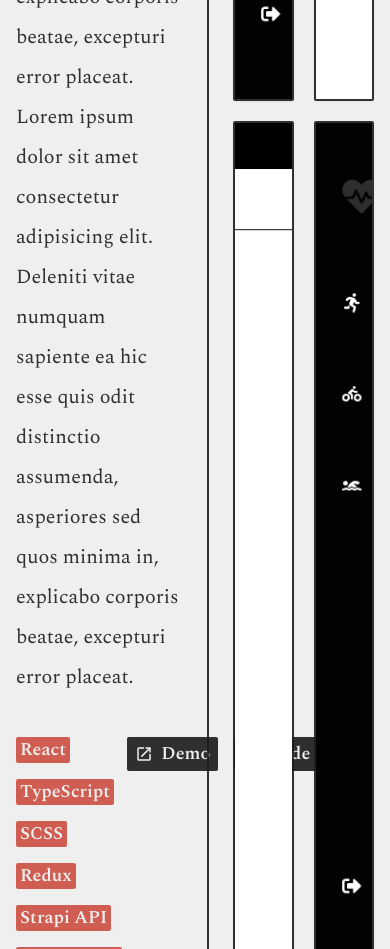
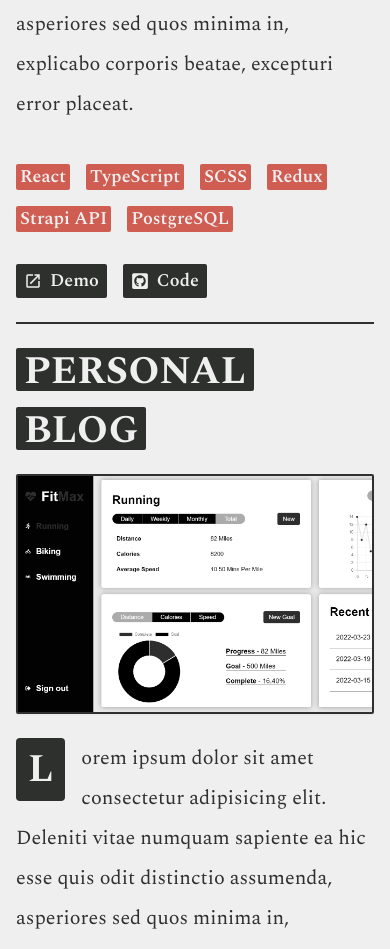
Before and after one commit to Phil-Elliott/PaperPortfolio, a Next.js app: page / in a window 390 px wide. Shown: the part 5000-5949 px from the top of the page. Built offline with nearby package versions, Linux system fonts and the light colour scheme; a web font is replaced by a local one.

Commit message:
made projects section responsive

```diff
--- a/components/Projects/Project/Project.tsx
+++ b/components/Projects/Project/Project.tsx
@@ -13,12 +13,12 @@ type ProjectProps = {
 const Project = ({ title, description, skills, demo }: ProjectProps) => {
   return (
     <div className="">
-      <div className="flex flex-wrap">
+      <div className="hidden lg3:flex flex-wrap">
         {title.map((word, index) => {
           return (
             <h1
               key={index}
-              className="uppercase inline-flex text-fluid-7xl font-bold mb-4 px-1 bg-Secondary text-Primary rounded-sm mr-2"
+              className="uppercase inline-flex text-fluid-7xl font-bold mb-4 px-2 pt-1 bg-Secondary text-Primary rounded-sm mr-2"
             >
               {word}
             </h1>
@@ -26,7 +26,7 @@ const Project = ({ title, description, skills, demo }: ProjectProps) => {
         })}
       </div>
       <p className="article-text mt-6">{description}</p>
-      <div className="grid grid-cols-3 mt-10 font-semibold">
+      <div className="md:grid grid-cols-3 mt-10 font-semibold">
         <ul className="flex flex-wrap gap-4 col-span-2 items-center">
           {skills.map((skill, index) => {
             return (
@@ -39,7 +39,7 @@ const Project = ({ title, description, skills, demo }: ProjectProps) => {
             );
           })}
         </ul>
-        <div className="flex ml-auto items-start gap-4 text-lg">
+        <div className="flex ml-auto items-start gap-4 text-lg pt-8 md:pt-0 ">
           <Link
             href={demo}
             className="flex items-center text-Primary bg-Secondary p-2 rounded-sm hover:bg-Tertiary"
--- a/components/Projects/Project/ProjectImage.tsx
+++ b/components/Projects/Project/ProjectImage.tsx
@@ -4,17 +4,20 @@ import Image from "next/image";
 import Button from "../../shared/Button/Button";
 
 type ProjectImageProps = {
+  title: string[];
   images: StaticImageData[];
   index: number;
 };
 
-const ProjectImage = ({ images, index }: ProjectImageProps) => {
+const ProjectImage = ({ title, images, index }: ProjectImageProps) => {
   const isEven = index % 2 === 0;
-  const border = !isEven ? "border-r-2 pr-6" : "border-l-2 pl-6";
+  const border = !isEven
+    ? "lg3:border-r-2 lg3:pr-6"
+    : "lg3:border-l-2 lg3:pl-6";
 
   return (
     <div className={` border-Secondary  ${border}`}>
-      <div className="relative grid grid-cols-2 gap-5 h-full">
+      {/* <div className="relative grid grid-cols-2 gap-5 h-full">
         {images.map((image, index) => {
           return (
             <div className="relative">
@@ -27,9 +30,29 @@ const ProjectImage = ({ images, index }: ProjectImageProps) => {
               />
             </div>
           );
+        })} */}
+      <div className="flex flex-wrap lg3:hidden">
+        {title.map((word, index) => {
+          return (
+            <h1
+              key={index}
+              className="uppercase inline-flex text-4xl xs:text-6xl sm:text-fluid-7xl font-bold mb-4 px-2 pt-1 bg-Secondary text-Primary rounded-sm mr-2"
+            >
+              {word}
+            </h1>
+          );
         })}
       </div>
+      <div className="relative h-60 lg3:h-full mt-2 lg3:mt-0">
+        <Image
+          alt="project image"
+          src={images[0].src}
+          fill
+          className="object-cover object-left-top grayscale  border-2 border-Border rounded-sm shadow-sm"
+        />
+      </div>
     </div>
+    // </div>
   );
 };
 
--- a/components/Projects/Projects.tsx
+++ b/components/Projects/Projects.tsx
@@ -55,7 +55,7 @@ const Projects = () => {
       <div className="pt-6">
         {projectData.map((project, index) => {
           return index % 2 === 0 ? (
-            <div className="grid grid-cols-2 gap-6 mb-6 border-b-2 border-Secondary pb-6">
+            <div className="flex flex-col-reverse lg3:grid grid-cols-2 gap-6 mb-6 border-b-2 border-Secondary pb-6">
               <Project
                 key={index}
                 title={project.title}
@@ -63,11 +63,19 @@ const Projects = () => {
                 skills={project.skills}
                 demo={project.demo}
               />
-              <ProjectImage images={project.images} index={index} />
+              <ProjectImage
+                title={project.title}
+                images={project.images}
+                index={index}
+              />
             </div>
           ) : (
-            <div className="grid grid-cols-2 gap-6 mb-6 border-b-2 border-Secondary pb-6">
-              <ProjectImage images={project.images} index={index} />
+            <div className="lg3:grid grid-cols-2 gap-6 mb-6 border-b-2 border-Secondary pb-6">
+              <ProjectImage
+                title={project.title}
+                images={project.images}
+                index={index}
+              />
               <Project
                 key={index}
                 title={project.title}
@@ -87,14 +95,11 @@ export default Projects;
 
 /*
 
-Same design as for each project but alternate
+1) Make left side responsive
+  - Have Right bttns go under tags
 
-Left
-    - title
-    - description
-    - skills used
-    - Button for Demo
-Right
-    - image
+
+2) Have the images go below the project (maybe just one image)
+3) Add magnifying glass to the images
 
 */
```
